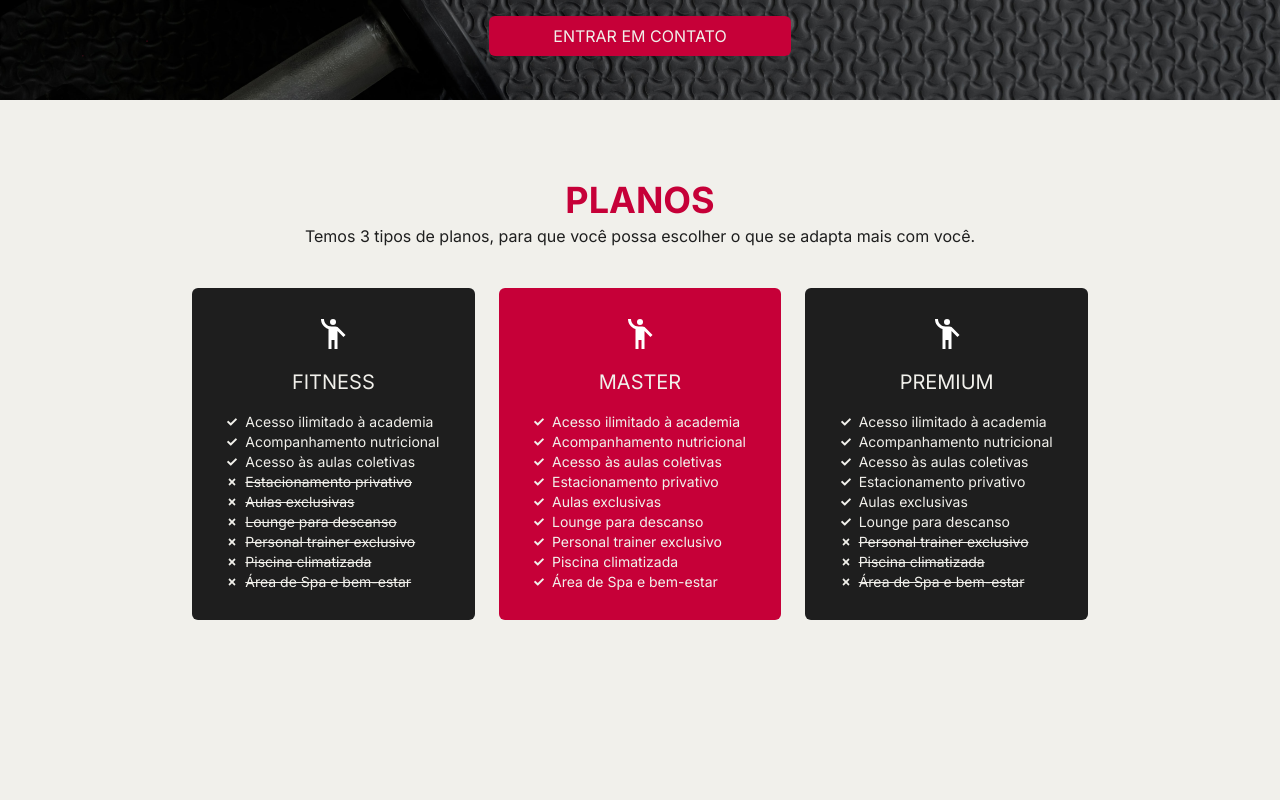
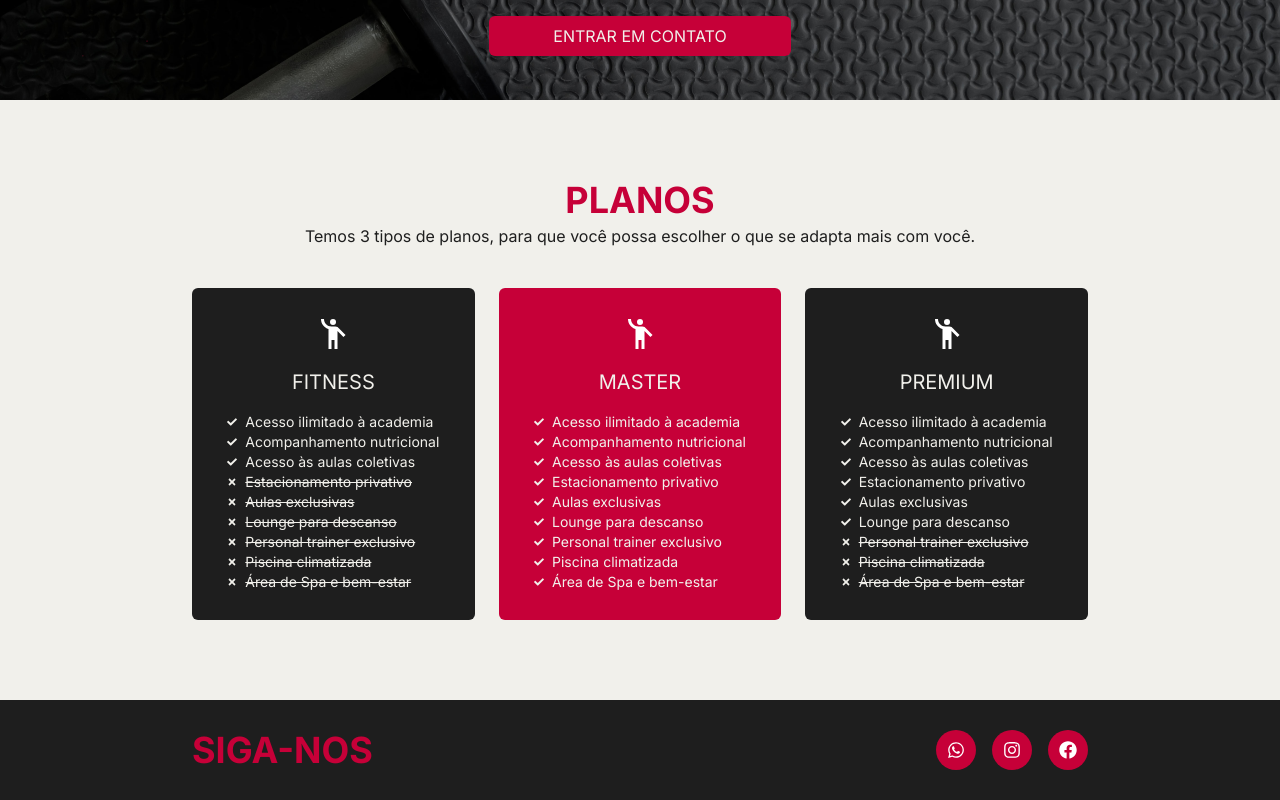
Before and after one commit to edusdorneles/topfit-landing-page, a Next.js app: page / in a window 1280 px wide. Shown: the part 1630-2430 px from the top of the page. Before the commit the page ends 2330 px from the top, so only its background shows below. Built offline with nearby package versions, Linux system fonts and the light colour scheme.

Commit message:
feat: seção de siga-nos

```diff
--- a/src/components/atoms/index.ts
+++ b/src/components/atoms/index.ts
@@ -3,3 +3,4 @@ export * from "./button";
 export * from "./service-card";
 export * from "./quality";
 export * from "./plan-card";
+export * from "./socal-media-icon";
--- /dev/null
+++ b/src/components/atoms/socal-media-icon/index.tsx
@@ -0,0 +1,13 @@
+import * as T from "./types";
+
+export const SocialMediaIcon = ({ link, icon }: T.Props) => {
+    return (
+        <a
+            href={link}
+            target="_blank"
+            className="bg-primary hover:bg-primaryHover transition-all rounded-full h-10 w-10 flex items-center justify-center"
+        >
+            {icon}
+        </a>
+    );
+};
--- /dev/null
+++ b/src/components/atoms/socal-media-icon/types.ts
@@ -0,0 +1,4 @@
+export type Props = {
+    link: string;
+    icon: React.ReactNode;
+};
--- /dev/null
+++ b/src/components/molecules/follow-us/heading/index.tsx
@@ -0,0 +1,3 @@
+export const FollowUsHeading = () => {
+    return <h2 className="text-primary text-3xl md:text-4xl font-bold">SIGA-NOS</h2>;
+};
--- /dev/null
+++ b/src/components/molecules/follow-us/index.ts
@@ -0,0 +1,2 @@
+export * from "./heading";
+export * from "./social-media";
--- /dev/null
+++ b/src/components/molecules/follow-us/social-media/index.tsx
@@ -0,0 +1,12 @@
+import { SocialMediaIcon } from "@/components";
+import { FaWhatsapp, FaFacebook, FaInstagram } from "react-icons/fa";
+
+export const FollowUsSocialMedia = () => {
+    return (
+        <div className="flex items-center gap-4">
+            <SocialMediaIcon link="https://www.whatsapp.com/" icon={<FaWhatsapp size={18} color="#FFF" />} />
+            <SocialMediaIcon link="https://pt-br.facebook.com/" icon={<FaInstagram size={18} color="#FFF" />} />
+            <SocialMediaIcon link="https://www.instagram.com/" icon={<FaFacebook size={18} color="#FFF" />} />
+        </div>
+    );
+};
--- a/src/components/molecules/index.ts
+++ b/src/components/molecules/index.ts
@@ -3,3 +3,4 @@ export * from "./health-wellness";
 export * from "./services";
 export * from "./qualities";
 export * from "./plans";
+export * from "./follow-us";
--- /dev/null
+++ b/src/components/organisms/follow-us/index.tsx
@@ -0,0 +1,12 @@
+import { FollowUsHeading, FollowUsSocialMedia } from "@/components";
+
+export const FollowUs = () => {
+    return (
+        <section className="min-h-[100px] h-full w-full px-6 py-6 flex items-center lg:px-0 lg:py-0 bg-secondary">
+            <div className="h-full w-full max-w-4xl mx-auto flex items-center justify-between">
+                <FollowUsHeading />
+                <FollowUsSocialMedia />
+            </div>
+        </section>
+    );
+};
--- a/src/components/organisms/index.ts
+++ b/src/components/organisms/index.ts
@@ -3,3 +3,4 @@ export * from "./health-wellness";
 export * from "./services";
 export * from "./qualities";
 export * from "./plans";
+export * from "./follow-us";
--- a/src/pages/index.tsx
+++ b/src/pages/index.tsx
@@ -1,5 +1,5 @@
 import { Inter } from "next/font/google";
-import { MainBanner, HealthWellness, Services, Qualities, Plans } from "@/components";
+import { MainBanner, HealthWellness, Services, Qualities, Plans, FollowUs } from "@/components";
 
 const inter = Inter({ subsets: ["latin"] });
 
@@ -11,6 +11,7 @@ export default function Home() {
             <Services />
             <Qualities />
             <Plans />
+            <FollowUs />
         </main>
     );
 }
```
